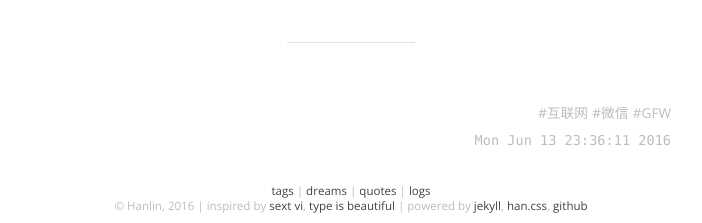
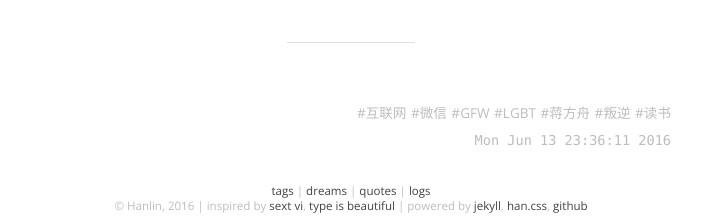
Before and after one commit to onion7878/word, a Jekyll site: the page built from _posts/logs/2016-04-11-24.md, in a window 1280 px wide. Shown: the part 962-1185 px from the top of the page, without its empty margins (289-991 px from the left). Built offline with Jekyll 4.4.1, drawn with Linux system fonts in a browser that asks for light colours.

Commit message:
add tags

```diff
--- a/_posts/logs/2016-04-11-24.md
+++ b/_posts/logs/2016-04-11-24.md
@@ -4,7 +4,7 @@ layout: post
 title:  2016 年 24 周
 date: 16-06-13 23:36:11
 categories: [log]
-tags: [互联网, 微信, GFW]
+tags: [互联网, 微信, GFW, LGBT, 蒋方舟, 叛逆, 读书]
 
 ---
 
```
